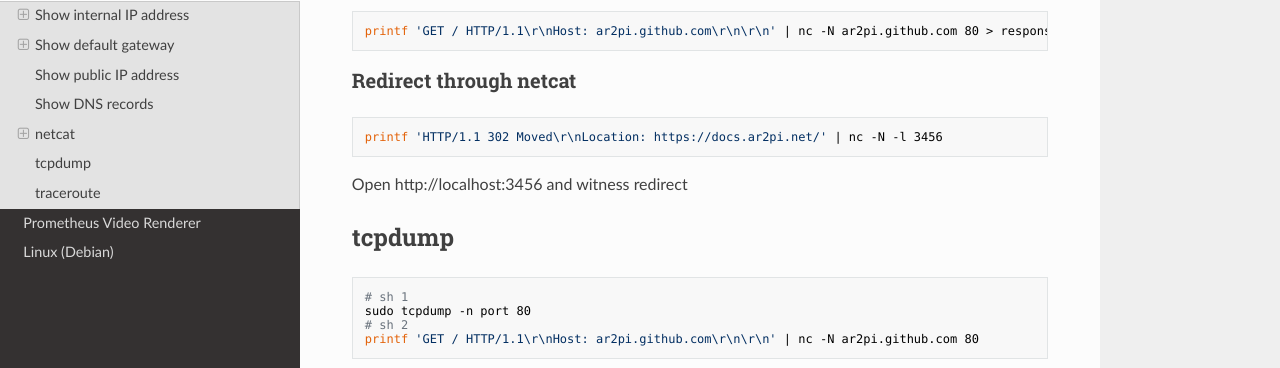
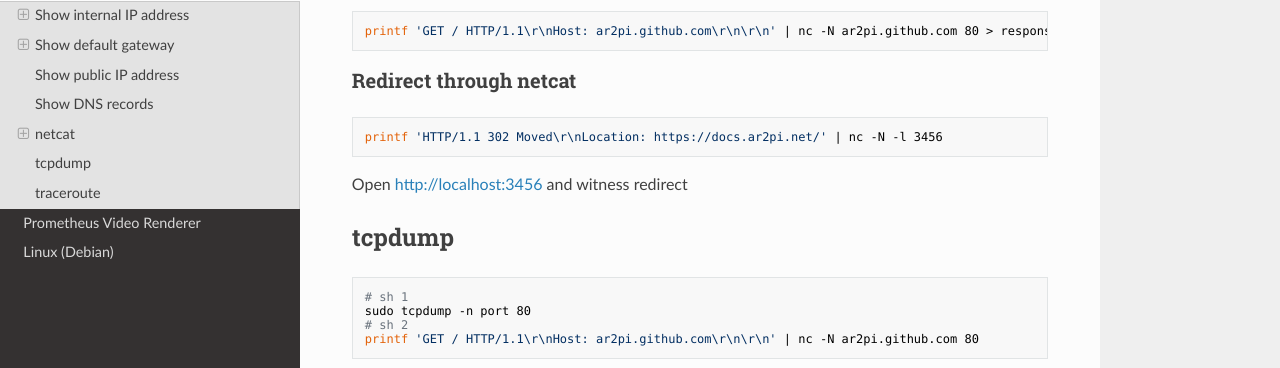
Before and after one commit to ar2pi/ar2pi, an MkDocs documentation site: the page built from docs/networking.md, in a window 1280 px wide and 900 px high, scrolled down 1134 px. Shown: the part 284-652 px from the top of the window. Built offline with MkDocs 1.6.1, drawn with Linux system fonts in a browser that asks for light colours; nearby versions of some CDN libraries; part of the change alters nothing that is shown.

Commit message:
add link

````diff
--- a/docs/networking.md
+++ b/docs/networking.md
@@ -65,7 +65,7 @@ printf 'GET / HTTP/1.1\r\nHost: ar2pi.github.com\r\n\r\n' | nc -N ar2pi.github.c
 ```sh
 printf 'HTTP/1.1 302 Moved\r\nLocation: https://docs.ar2pi.net/' | nc -N -l 3456
 ```
-Open http://localhost:3456 and witness redirect
+Open [http://localhost:3456](http://localhost:3456) and witness redirect
 
 ## tcpdump
 
````
